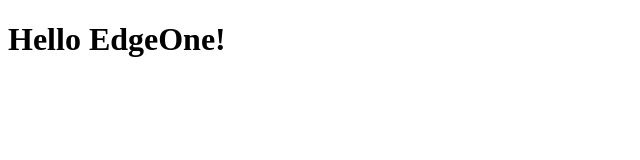
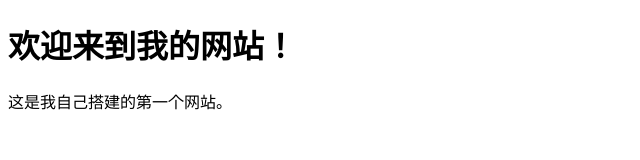
Before and after one commit to kbsam5449-oss/BiYu.github.io, a plain HTML site: page index.html in a window 1280 px wide. Shown: the whole page, without its empty margins (0-640 px from the left). Drawn offline with Linux system fonts and the light colour scheme.

Commit message:
Update index.html

```diff
--- a/index.html
+++ b/index.html
@@ -1,6 +1,7 @@
 <!DOCTYPE html>
 <html>
 <body>
-<h1>Hello EdgeOne!</h1>
+<h1>欢迎来到我的网站！</h1>
+<p>这是我自己搭建的第一个网站。</p>
 </body>
 </html>
```
